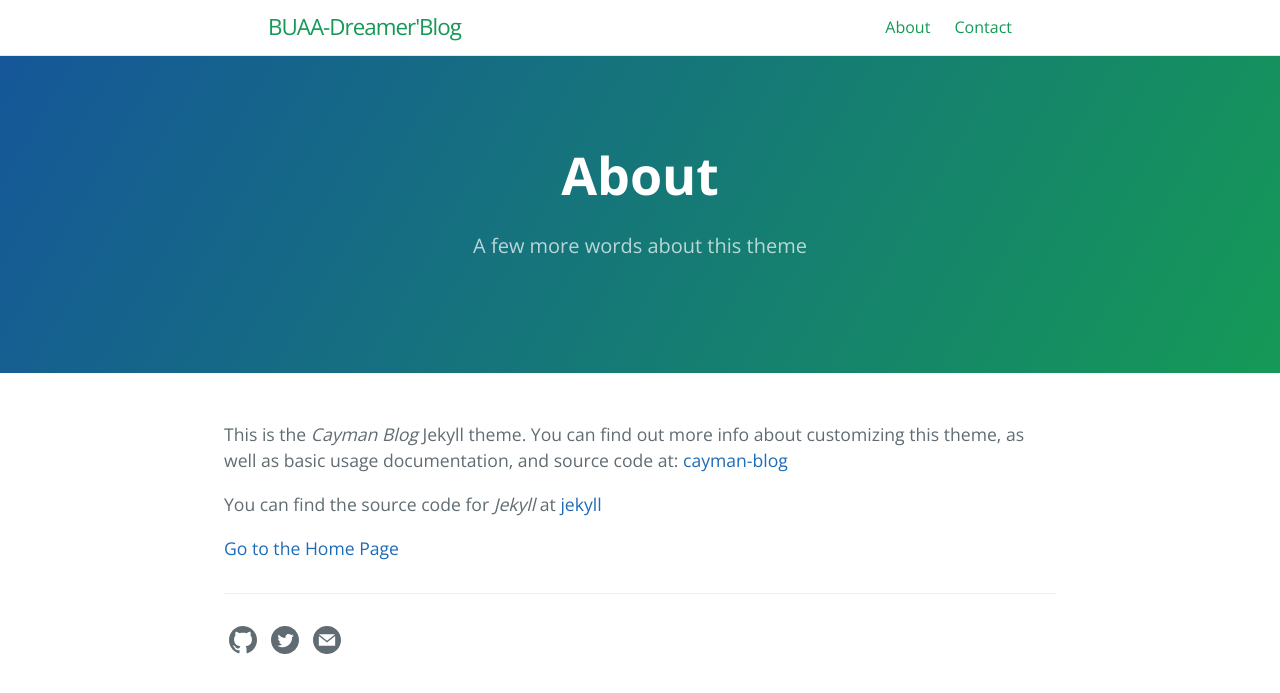
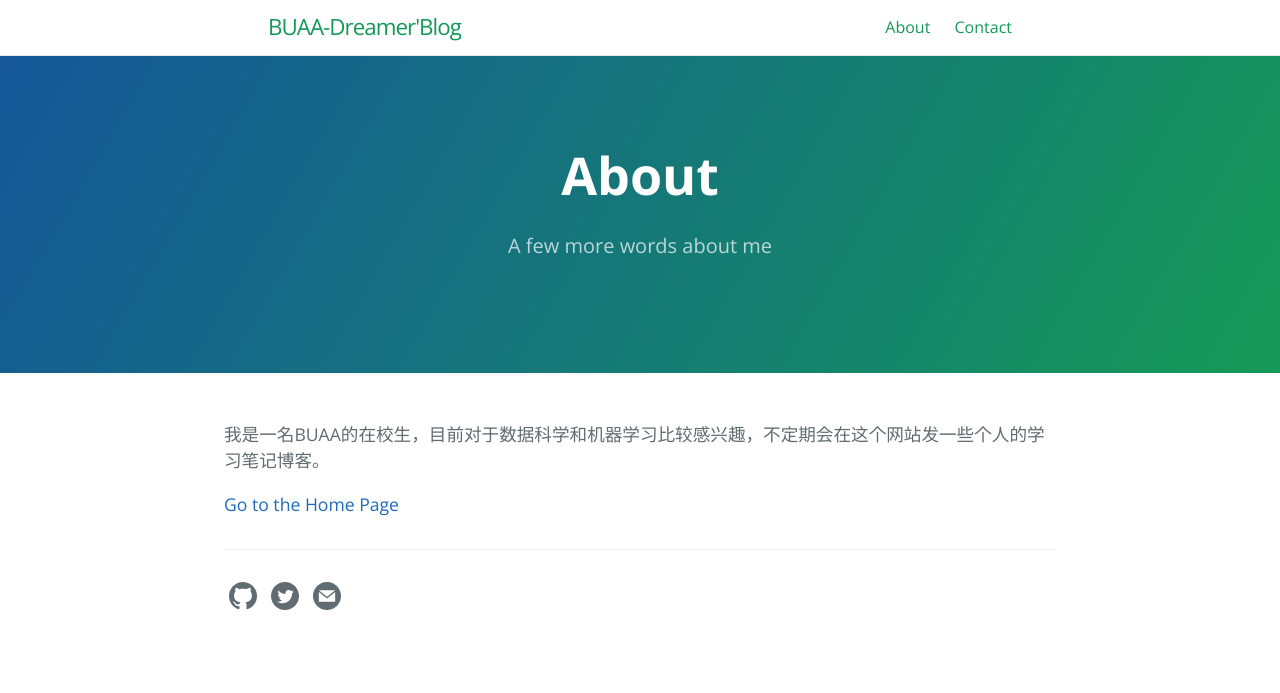
Before and after one commit to BUAADreamer/BUAADreamer-blog-hello, a Jekyll site: the page built from about.md, in a window 1280 px wide. Shown: the top 693 px of the page. Built offline with Jekyll 4.4.1, drawn with Linux system fonts in a browser that asks for light colours.

Commit message:
Update about.md

```diff
--- a/about.md
+++ b/about.md
@@ -1,15 +1,13 @@
 ---
 layout: page
 title: About
-tagline: A few more words about this theme
+tagline: A few more words about me
 permalink: /about.html
 ref: about
 order: 0
 ---
 
-This is the _Cayman Blog_ Jekyll theme. You can find out more info about customizing this theme, as well as basic usage documentation, and source code at: [cayman-blog](https://github.com/lorepirri/cayman-blog)
-
-You can find the source code for _Jekyll_ at [jekyll](https://github.com/jekyll/jekyll)
+我是一名BUAA的在校生，目前对于数据科学和机器学习比较感兴趣，不定期会在这个网站发一些个人的学习笔记博客。
 
 
 [Go to the Home Page]({{ '/' | absolute_url }})
```
